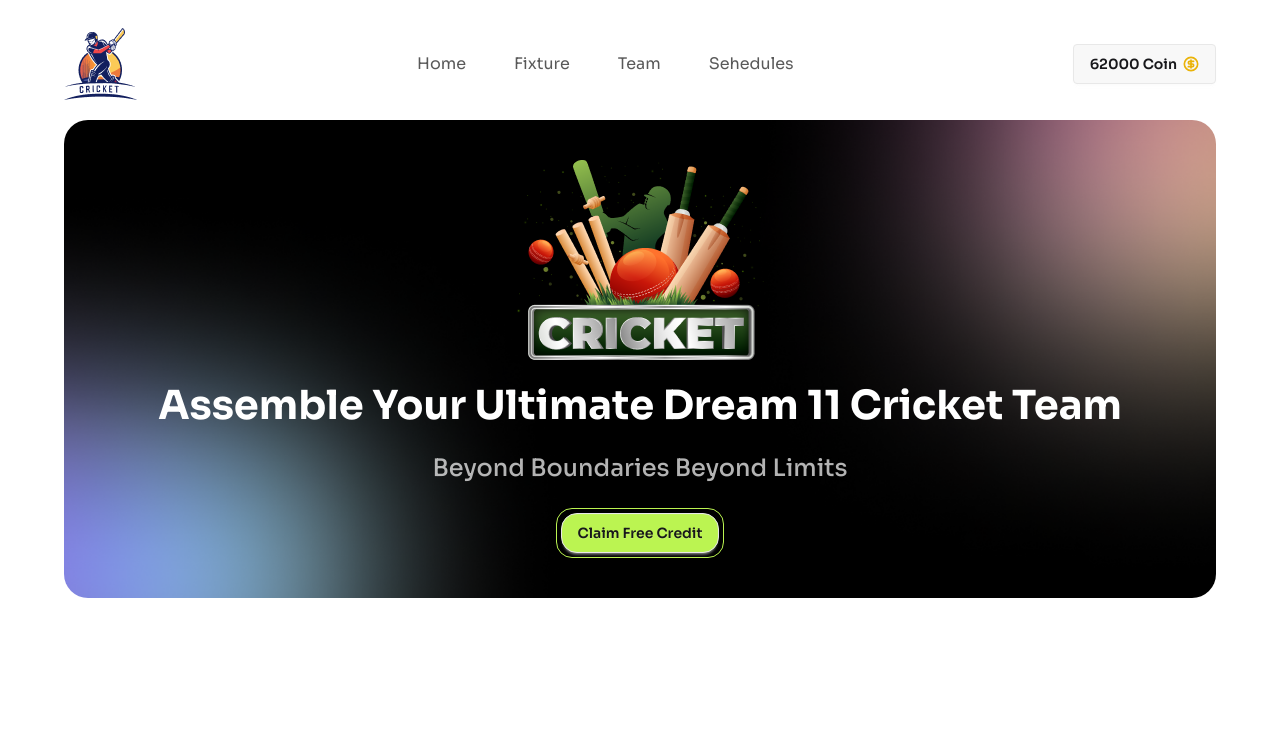
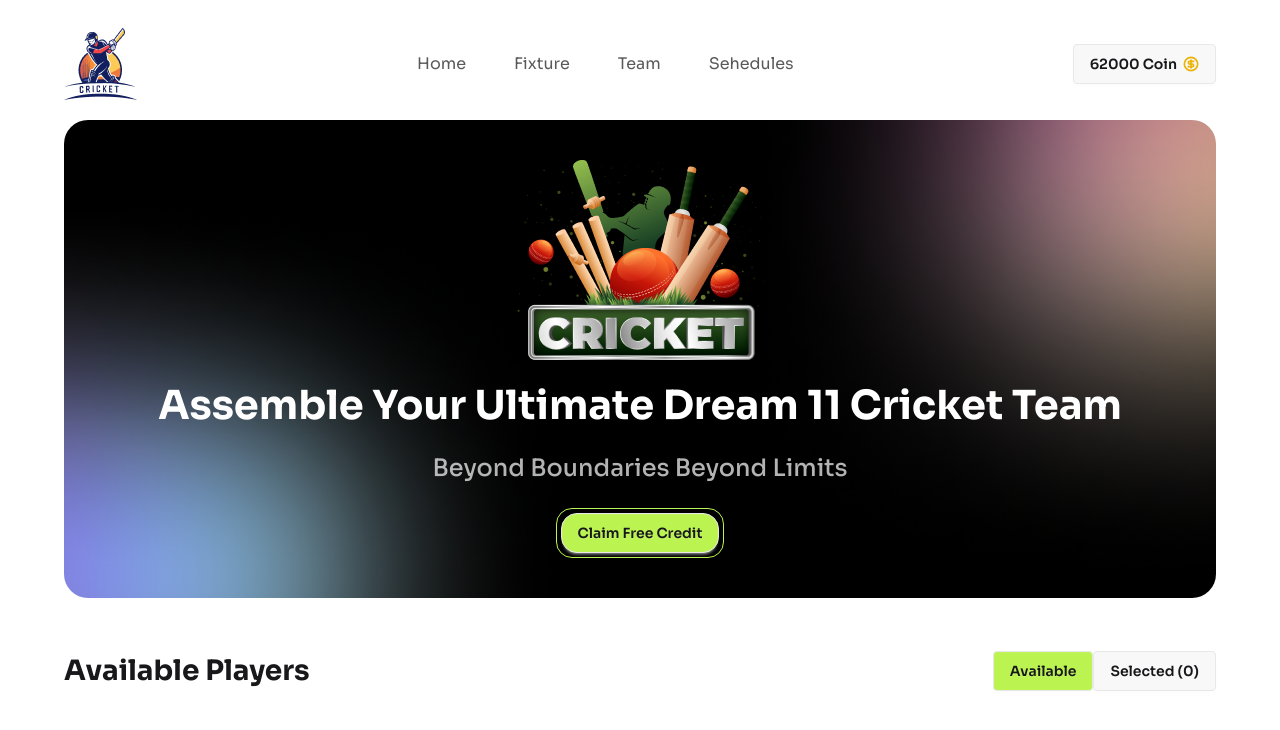
Before and after one commit to developeribrahim13/bpl-dream-xi, a React (Vite) app: page / in a window 1280 px wide. Shown: the top 730 px of the page. Built offline with nearby package versions, Linux system fonts and the light colour scheme.

Commit message:
create players,available and selected component.. and fetch players data

```diff
--- a/src/App.jsx
+++ b/src/App.jsx
@@ -1,12 +1,14 @@
 import './App.css'
 import Banner from './components/banner/Banner'
 import Navbar from './components/navbar/Navbar'
+import Players from './components/players/Players'
 function App() {
 
   return (
     <>
       <Navbar></Navbar>
       <Banner></Banner>
+      <Players></Players>
     </>
   )
 }
--- /dev/null
+++ b/src/components/players/Players.jsx
@@ -0,0 +1,24 @@
+import React, { Suspense } from 'react';
+import AvailablePlayers from './availableplayers/AvailablePlayers';
+
+const fetchPlayers = fetch('/public/players.json')
+.then(res => res.json())
+
+const Players = () => {
+    return (
+        <div className='max-w-[90%] mx-auto font-sora'>
+            <div className='flex justify-between items-center'>
+                <p className='text-[28px] font-bold'>Available Players</p>
+                <div className='flex'>
+                    <button className='btn bg-lime-300'>Available</button>
+                    <button className='btn'>Selected (0)</button>
+                </div>
+            </div>
+            <Suspense fallback={<p>Players Loading.....</p>}>
+            <AvailablePlayers fetchPlayers={fetchPlayers}/>
+            </Suspense>
+        </div>
+    );
+};
+
+export default Players;
--- /dev/null
+++ b/src/components/players/availableplayers/AvailablePlayers.jsx
@@ -0,0 +1,13 @@
+import React, { use } from 'react';
+import Card from './card/Card';
+
+const AvailablePlayers = ({fetchPlayers}) => {
+    const Players = use(fetchPlayers);
+    return (
+        <div>
+            <Card Players={Players}></Card>
+        </div>
+    );
+};
+
+export default AvailablePlayers;
--- /dev/null
+++ b/src/components/players/availableplayers/card/Card.jsx
@@ -0,0 +1,14 @@
+import React from 'react';
+
+const Card = ({Players}) => {
+    return (
+        <div>
+            {Players.map(player => {
+                console.log(player)
+            }
+            )}
+        </div>
+    );
+};
+
+export default Card;
--- /dev/null
+++ b/src/components/players/selectedplayers/SelectedPlayers.jsx
@@ -0,0 +1,11 @@
+import React from 'react';
+
+const SelectedPlayers = () => {
+    return (
+        <div>
+
+        </div>
+    );
+};
+
+export default SelectedPlayers;
```
